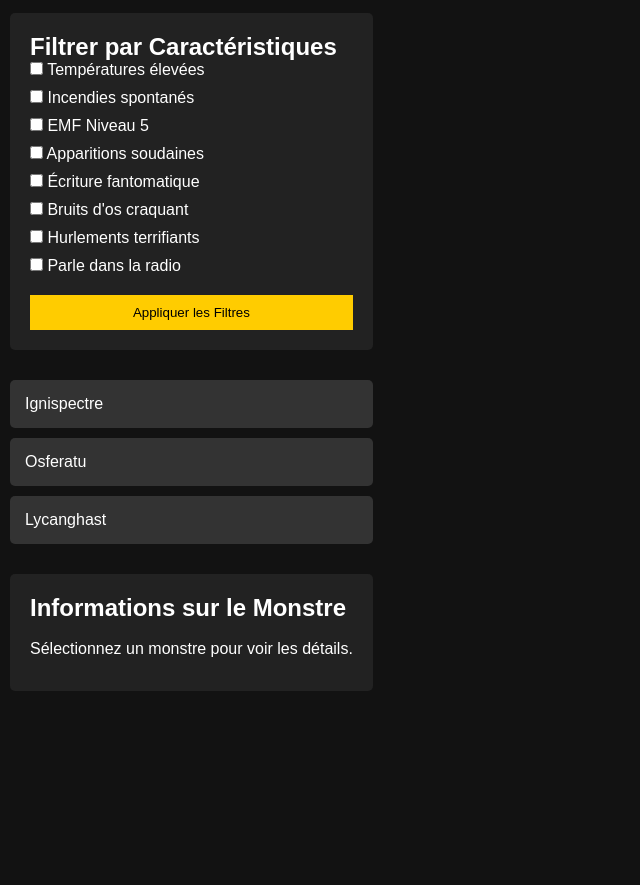
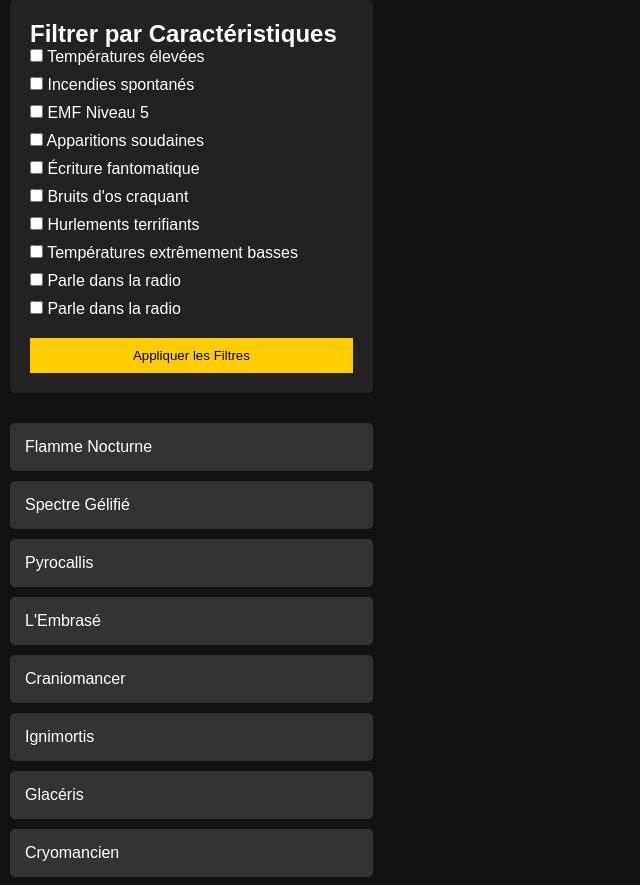
Before and after one commit to Scunl/site-event, a plain HTML site: page index.html in a window 1280 px wide. Shown: the part 67-952 px from the top of the page, without its empty margins (0-640 px from the left). Before the commit the page ends 800 px from the top, so only its background shows below. Drawn offline with Linux system fonts and the light colour scheme.

Commit message:
Ajout des monstres

```diff
--- a/index.html
+++ b/index.html
@@ -1,11 +1,13 @@
 <!DOCTYPE html>
 <html lang="fr">
+
 <head>
     <meta charset="UTF-8">
     <meta name="viewport" content="width=device-width, initial-scale=1.0">
     <title>Catalogue des Monstres</title>
     <link rel="stylesheet" href="style.css">
 </head>
+
 <body>
     <header>
         <h1>Catalogue des Monstres</h1>
@@ -44,6 +46,14 @@
                     Hurlements terrifiants
                 </label>
                 <label>
+                    <input type="checkbox" name="caracteristique" value="Températures extrêmement basses">
+                    Températures extrêmement basses
+                </label>
+                <label>
+                    <input type="checkbox" name="caracteristique" value="Parle dans la radio">
+                    Parle dans la radio
+                </label>
+                <label>
                     <input type="checkbox" name="caracteristique" value="Radio">
                     Parle dans la radio
                 </label>
@@ -65,4 +75,5 @@
 
     <script src="script.js"></script>
 </body>
+
 </html>
--- a/script.js
+++ b/script.js
@@ -1,40 +1,87 @@
 // Liste des monstres
 const monstres = [
     {
-        nom: "Ignispectre",
-        description: "Un esprit vengeur entouré de flammes éternelles, qui provoque des incendies spontanés.",
-        lieu: "Villa en feu dans Vinewood Hills.",
+        nom: "Flamme Nocturne",
+        description: "Ce spectre embrase son environnement, provoquant une chaleur insupportable et des incendies soudains. Ses cris déchirants résonnent dans l'obscurité, effrayant quiconque l'entend.",
+        caracteristiques: [
+            "Températures élevées",
+            "Hurlements terrifiants",
+            "Incendies spontanés"
+        ],
+        faiblesse: "Vulnérable à l'eau bénite."
+    },
+    {
+        nom: "Spectre Gélifié",
+        description: "Contrairement à ses homologues ardents, ce spectre est associé au froid extrême, provoquant une baisse drastique des températures. Il apparaît subitement et sème la confusion par des messages radio cryptiques.",
+        caracteristiques: [
+            "Températures extrêmement basses",
+            "Apparitions soudaines",
+            "Parle dans la radio"
+        ],
+        faiblesse: "Vulnérable au feu sacré."
+    },
+    {
+        nom: "Pyrocallis",
+        description: "Un esprit qui adore jouer avec le feu. Il déclenche des incendies tout en envoyant des signaux perturbants dans les radios, et chaque fois qu'il est proche, les appareils EMF réagissent violemment.",
+        caracteristiques: [
+            "Incendies spontanés",
+            "EMF Niveau 5",
+            "Parle dans la radio"
+        ],
+        faiblesse: "Peut être exorcisé avec du soufre."
+    },
+    {
+        nom: "L'Embrasé",
+        description: "Cet esprit est une véritable bombe incendiaire, capable de déclencher des incendies là où il passe. Il aime terroriser ses victimes en chuchotant des menaces via la radio, avant de libérer des hurlements terrifiants qui glacent le sang.",
+        caracteristiques: [
+            "Incendies spontanés",
+            "Parle dans la radio",
+            "Hurlements terrifiants"
+        ],
+        faiblesse: "Affaibli par le froid extrême."
+    },
+    {
+        nom: "Craniomancer",
+        description: "Ce spectre est obsédé par les os. Il se manifeste avec des bruits dérangeants de craquement d'os et peut apparaître soudainement, créant un pic dans les relevés EMF. Il laisse des ossements derrière lui lorsqu'il se déplace.",
+        caracteristiques: [
+            "Bruits d'os craquant",
+            "EMF Niveau 5",
+            "Apparitions soudaines"
+        ],
+        faiblesse: "Vulnérable aux objets en métal pur."
+    },
+    {
+        nom: "Ignimortis",
+        description: "Un esprit lié à la chaleur intense, qui provoque des flammes spontanées autour de lui et fait grimper la température de manière anormale. Il émet des cris stridents lorsqu'il est en colère, rendant toute interaction terrifiante.",
         caracteristiques: [
             "Températures élevées",
             "Incendies spontanés",
+            "Hurlements terrifiants"
+        ],
+        faiblesse: "Se calme avec des rituels de purification."
+    },
+    {
+        nom: "Glacéris",
+        description: "Un esprit ancien qui enveloppe tout ce qu'il touche dans une couche de glace. Il abaisse drastiquement la température, créant des tempêtes de glace locales dans son sillage.",
+        caracteristiques: [
+            "Températures extrêmement basses",
+            "Apparitions soudaines",
+            "Hurlements terrifiants"
+        ],
+        faiblesse: "Vulnérable à la chaleur intense."
+    },
+    {
+        nom: "Cryomancien",
+        description: "Cet esprit manipulateur du froid est capable de geler instantanément l'air autour de lui. Il communique via des fréquences radios et fait chuter les températures à des niveaux insupportables.",
+        caracteristiques: [
+            "Températures extrêmement basses",
+            "Parle dans la radio",
             "EMF Niveau 5"
         ],
-        faiblesse: "Vulnérable à l'eau."
-    },
-    {
-        nom: "Osferatu",
-        description: "Un fantôme squelettique qui hante une vieille demeure abandonnée. Il laisse des empreintes d'os et manipule des objets.",
-        lieu: "Manoir abandonné à Paleto Bay.",
-        caracteristiques: [
-            "Apparitions soudaines",
-            "Empreintes osseuses",
-            "Bruits d'os craquant",
-            "Hurlements terrifiants"
-        ],
-        faiblesse: "Effrayé par les objets religieux."
-    },
-    {
-        nom: "Lycanghast",
-        description: "Un loup-garou spectral qui hante les montagnes de Blaine County. Il est rapide et chasse silencieusement ses proies.",
-        lieu: "Villa en ruines dans les montagnes.",
-        caracteristiques: [
-            "Hurlements terrifiants",
-            "Vitesse accrue en chasse",
-            "Traces de griffes"
-        ],
-        faiblesse: "Vulnérable aux armes en argent."
+        faiblesse: "Peut être exorcisé avec des flammes."
     }
 ];
+
 
 // Sélectionner la liste et le détail du monstre
 const monstreList = document.getElementById('monstre-list');
```
